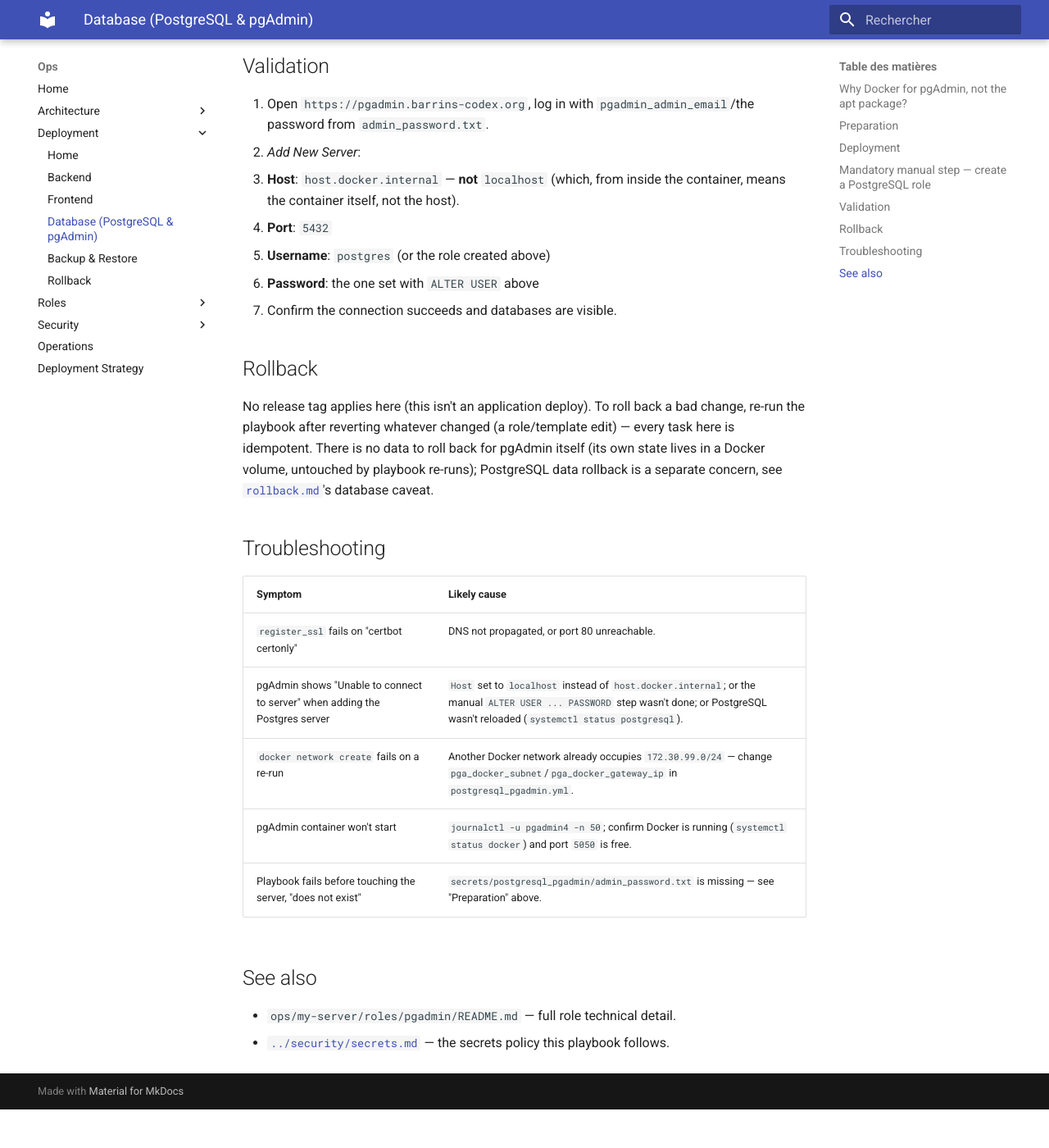
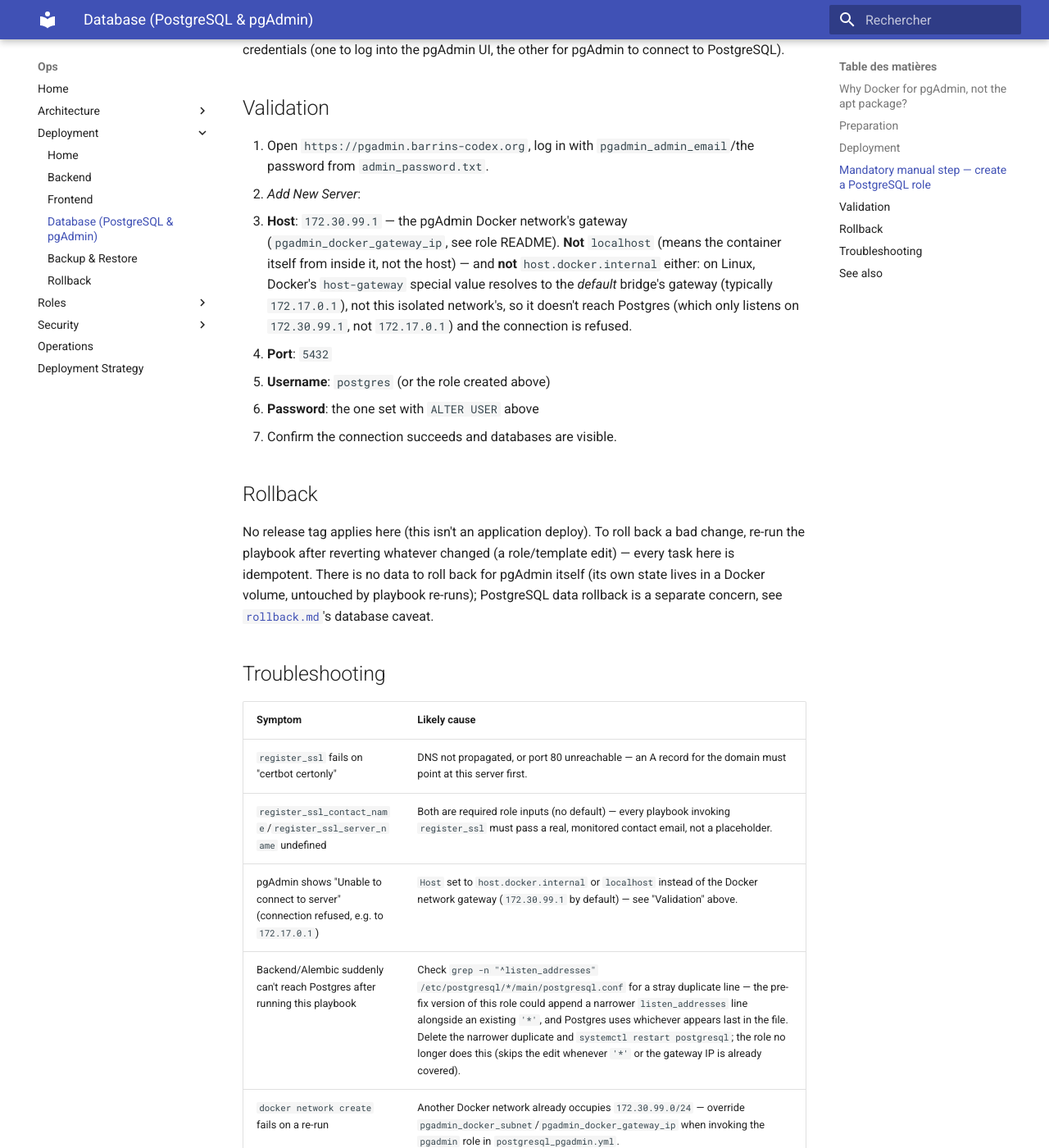
Before and after one commit to Spigushe/barrins-project, an MkDocs documentation site: the page built from docs/content/ops/deployment/database.md, in a window 1280 px wide and 1400 px high, scrolled down 2059 px. Shown: the whole window at 82% size. Built offline with MkDocs 1.6.1 and Material for MkDocs 9.7.7, drawn with Linux system fonts in a browser that asks for light colours; before the commit the page ends 3412 px from its top, so only the background shows below that; some of the changed text lies outside the part shown.

Commit message:
docs(ops): confirm B1 UAT, fix pgAdmin connection guide, anonymize DB names
- B1: both UAT items confirmed on staging (backup timer active + a
  restore drill matching the live database exactly).
- database.md: corrected "Add New Server" instructions (the Docker
  network gateway IP, not host.docker.internal) and the troubleshooting
  table, matching the fixes in the pgadmin/register_ssl commits above.
- Replaced two incidental references to real, unrelated database names
  (discovered while sizing this host's Postgres instance) with generic
  placeholders — they belong to other projects sharing this VPS, not
  this repo.

```diff
--- a/docs/content/ops/deployment/database.md
+++ b/docs/content/ops/deployment/database.md
@@ -53,9 +53,12 @@ technical detail):
 - installs Docker if absent;
 - creates an isolated Docker network (`172.30.99.0/24` by default) so the
   pgAdmin container never shares the host's network namespace;
-- updates `postgresql.conf`/`pg_hba.conf` so PostgreSQL accepts password
-  auth from that Docker network only — never from the internet, since
-  nothing binds Postgres to a public interface;
+- extends `postgresql.conf`'s `listen_addresses` to include that network's
+  gateway (`172.30.99.1` by default) — but **only if nothing already
+  covers it** (e.g. a pre-existing `'*'`, which the app itself may depend
+  on to reach Postgres over the public interface). Never narrows an
+  existing broader setting; appends a `pg_hba.conf` line allowing
+  password auth from that Docker subnet;
 - deploys pgAdmin (`pgadmin4.service`) on `127.0.0.1:5050`;
 - deploys its weekly auto-update timer;
 - deploys the nginx vhost + TLS;
@@ -81,8 +84,14 @@ for pgAdmin to connect to PostgreSQL).
 1. Open `https://pgadmin.barrins-codex.org`, log in with
    `pgadmin_admin_email`/the password from `admin_password.txt`.
 2. *Add New Server*:
-   - **Host**: `host.docker.internal` — **not** `localhost` (which, from
-     inside the container, means the container itself, not the host).
+   - **Host**: `172.30.99.1` — the pgAdmin Docker network's gateway
+     (`pgadmin_docker_gateway_ip`, see role README). **Not** `localhost`
+     (means the container itself from inside it, not the host) — and
+     **not** `host.docker.internal` either: on Linux, Docker's
+     `host-gateway` special value resolves to the *default* bridge's
+     gateway (typically `172.17.0.1`), not this isolated network's, so it
+     doesn't reach Postgres (which only listens on `172.30.99.1`, not
+     `172.17.0.1`) and the connection is refused.
    - **Port**: `5432`
    - **Username**: `postgres` (or the role created above)
    - **Password**: the one set with `ALTER USER` above
@@ -101,9 +110,11 @@ concern, see [`rollback.md`](rollback.md)'s database caveat.
 
 | Symptom | Likely cause |
 | --- | --- |
-| `register_ssl` fails on "certbot certonly" | DNS not propagated, or port 80 unreachable. |
-| pgAdmin shows "Unable to connect to server" when adding the Postgres server | `Host` set to `localhost` instead of `host.docker.internal`; or the manual `ALTER USER ... PASSWORD` step wasn't done; or PostgreSQL wasn't reloaded (`systemctl status postgresql`). |
-| `docker network create` fails on a re-run | Another Docker network already occupies `172.30.99.0/24` — change `pga_docker_subnet`/`pga_docker_gateway_ip` in `postgresql_pgadmin.yml`. |
+| `register_ssl` fails on "certbot certonly" | DNS not propagated, or port 80 unreachable — an A record for the domain must point at this server first. |
+| `register_ssl_contact_name`/`register_ssl_server_name` undefined | Both are required role inputs (no default) — every playbook invoking `register_ssl` must pass a real, monitored contact email, not a placeholder. |
+| pgAdmin shows "Unable to connect to server" (connection refused, e.g. to `172.17.0.1`) | `Host` set to `host.docker.internal` or `localhost` instead of the Docker network gateway (`172.30.99.1` by default) — see "Validation" above. |
+| Backend/Alembic suddenly can't reach Postgres after running this playbook | Check `grep -n "^listen_addresses" /etc/postgresql/*/main/postgresql.conf` for a stray duplicate line — the pre-fix version of this role could append a narrower `listen_addresses` line alongside an existing `'*'`, and Postgres uses whichever appears last in the file. Delete the narrower duplicate and `systemctl restart postgresql`; the role no longer does this (skips the edit whenever `'*'` or the gateway IP is already covered). |
+| `docker network create` fails on a re-run | Another Docker network already occupies `172.30.99.0/24` — override `pgadmin_docker_subnet`/`pgadmin_docker_gateway_ip` when invoking the `pgadmin` role in `postgresql_pgadmin.yml`. |
 | pgAdmin container won't start | `journalctl -u pgadmin4 -n 50`; confirm Docker is running (`systemctl status docker`) and port `5050` is free. |
 | Playbook fails before touching the server, "does not exist" | `secrets/postgresql_pgadmin/admin_password.txt` is missing — see "Preparation" above. |
 
```
Also changed, not shown: docs/content/ops/deployment/backup.md (+1 -1 lines), docs/project/first_production_release/b1-postgres-backup/index.md (+23 -6 lines).
